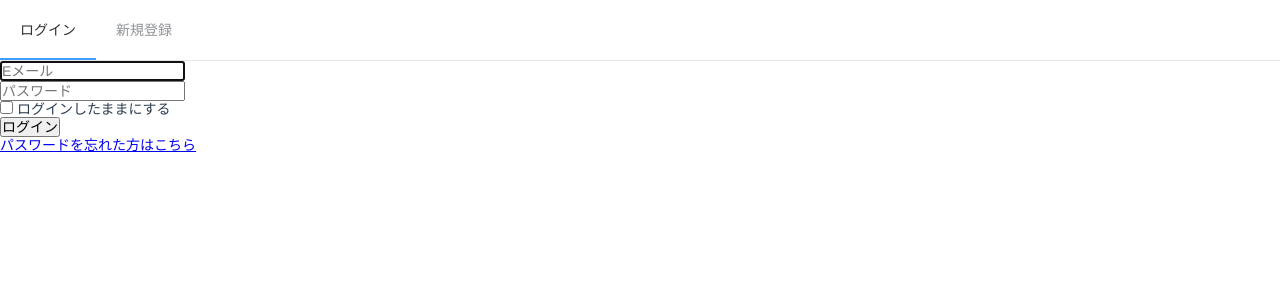
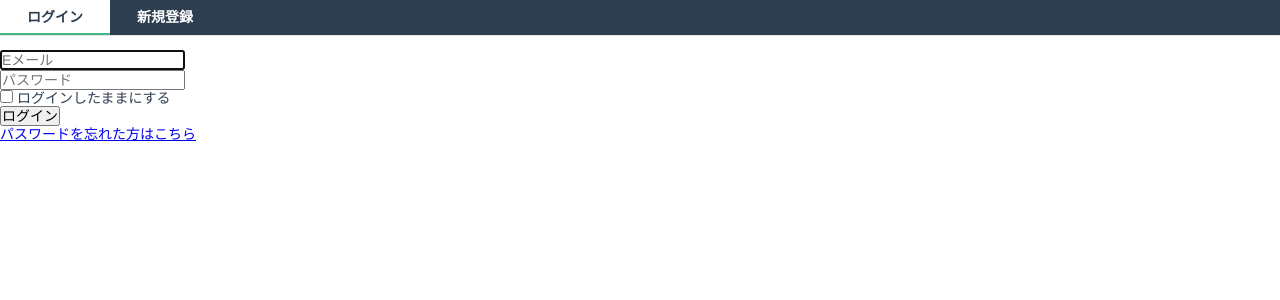
Before and after one commit to K-kind/Punct, a Vue app in the folder frontend/: page /login in a window 1280 px wide. Shown: the top 300 px of the page. Built offline with nearby package versions, Linux system fonts and the light colour scheme; no server answers.

Commit message:
[Update] header menu colors

```diff
--- a/frontend/src/App.vue
+++ b/frontend/src/App.vue
@@ -1,10 +1,10 @@
 <template>
   <div id="app">
     <el-menu v-show="userName" :default-active="activeIndex" mode="horizontal" router>
-      <el-menu-item index="/" :route="{ path: '/' }">
+      <el-menu-item index="/" :route="{ path: '/' }" class="el-menu-item__left">
         ホーム
       </el-menu-item>
-      <el-menu-item index="/archives" :route="{ path: '/archives' }">
+      <el-menu-item index="/archives" :route="{ path: '/archives' }" class="el-menu-item__left">
         アーカイブ
       </el-menu-item>
       <el-submenu index="MyPage" :show-timeout="10">
@@ -15,14 +15,16 @@
       </el-submenu>
     </el-menu>
     <el-menu v-show="!userName" :default-active="activeIndex" mode="horizontal" router>
-      <el-menu-item index="/login" :route="{ path: '/login' }">
+      <el-menu-item index="/login" :route="{ path: '/login' }" class="el-menu-item__left">
         ログイン
       </el-menu-item>
-      <el-menu-item index="/signup" :route="{ path: '/signup' }">
+      <el-menu-item index="/signup" :route="{ path: '/signup' }" class="el-menu-item__left">
         新規登録
       </el-menu-item>
     </el-menu>
-    <router-view/>
+    <div class="body">
+      <router-view/>
+    </div>
   </div>
 </template>
 
@@ -57,23 +59,68 @@ export default {
 </script>
 
 <style lang="scss">
-// @import "@/assets/sass/prepends.scss";
 #app {
   font-family: Avenir, Helvetica, Arial, sans-serif;
   -webkit-font-smoothing: antialiased;
   -moz-osx-font-smoothing: grayscale;
-  color: $gray-color;
+  color: $theme-gray;
 }
-#nav {
-  padding: 30px;
+.body {
+  padding-top: 50px;
 }
-#nav a {
-  font-weight: bold;
-  color: $gray-color;
+.el-menu {
+  position: fixed!important;
+  width: 100%;
+  background-color: $theme-gray!important;
+  font-weight: bold!important;
+  .is-active {
+    background-color: #fff!important;
+    color: $theme-gray!important;
+    border-bottom-color: $theme-green!important;
+    cursor: default;
+    &:hover {
+      color: $theme-gray!important;
+    }
+  }
 }
-#nav a.router-link-exact-active {
-  // color: $theme-color;
-  /* color: #ade4cb; */
-  /* color: #c0ebd7; */
+.el-menu-item {
+  height: 35px!important;
+  line-height: 35px!important;
+  color: #fff!important;
+  &:hover {
+    color: $theme-green!important;
+  }
+  &__left {
+    width: 110px;
+    text-align: center;
+  }
 }
+.el-submenu {
+  float: right!important;
+  margin-right: 6px!important;
+  i {
+    color: #fff!important;
+  }
+  &.is-opened {
+    i {
+      color: $theme-gray!important;
+    }
+  }
+}
+
+.el-submenu__title {
+  height: 35px!important;
+  line-height: 35px!important;
+  color: #fff!important;
+  &:hover {
+    color: $theme-green!important;
+  }
+}
+.el-menu--popup .el-menu-item {
+  color: $theme-gray!important;
+  &:hover {
+    color: $theme-green!important;
+  }
+}
+
 </style>
--- a/frontend/src/assets/sass/main.scss
+++ b/frontend/src/assets/sass/main.scss
@@ -1,4 +1,3 @@
-@import 'prepends.scss';
 @import 'element.scss';
 @import 'BEM/task-board.scss';
 
--- a/frontend/src/assets/sass/prepends.scss
+++ b/frontend/src/assets/sass/prepends.scss
@@ -1,2 +1,4 @@
-$theme-color: #42b983;
-$gray-color: #2c3e50;
+$theme-green: #42b983;
+$light-green: #c0ebd7;
+$theme-gray: #2c3e50;
+$light-gray: #ebecf0;
--- a/frontend/vue.config.js
+++ b/frontend/vue.config.js
@@ -5,7 +5,7 @@ module.exports = {
   css: {
     loaderOptions: {
       scss: {
-        prependData: '@import "./src/assets/sass/prepends.scss";'
+        data: '@import "./src/assets/sass/prepends.scss";'
       }
     }
   }
```
